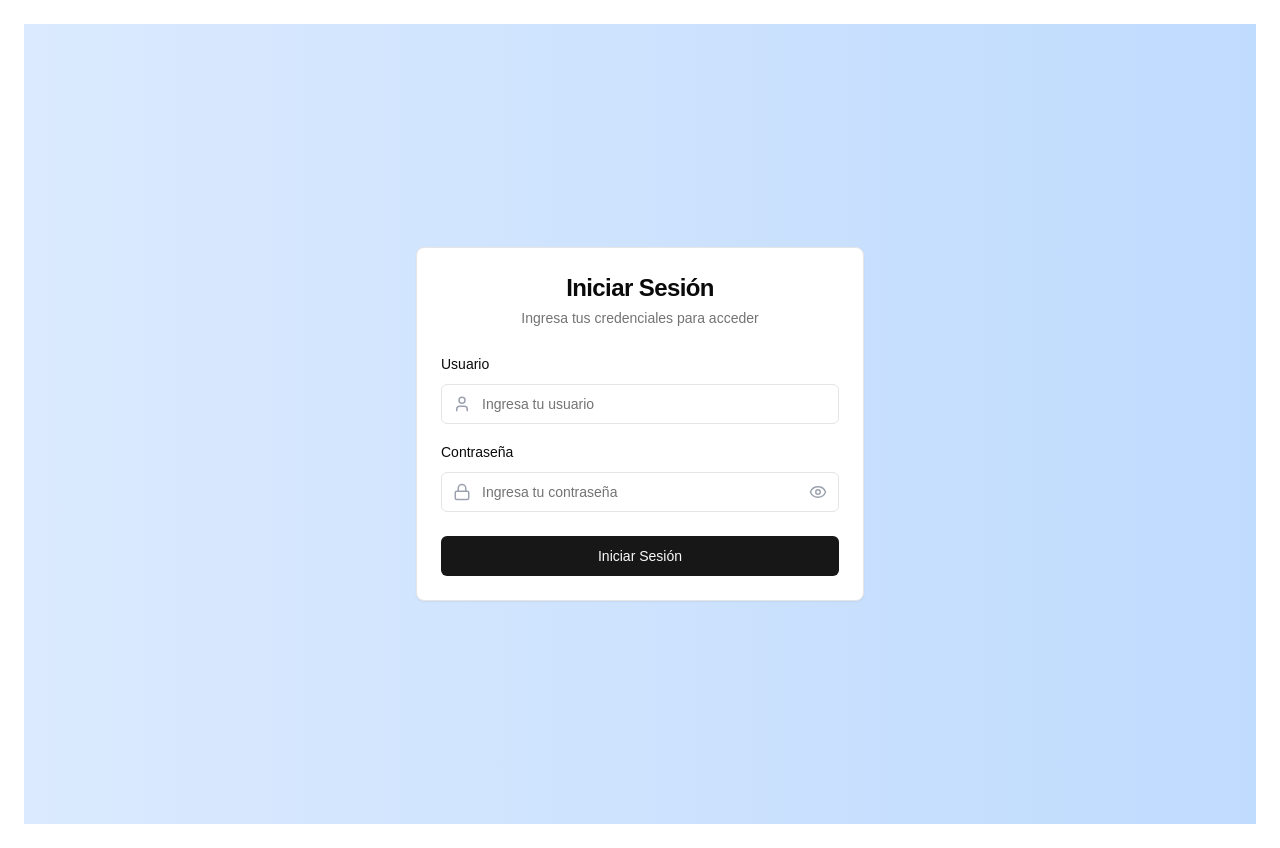
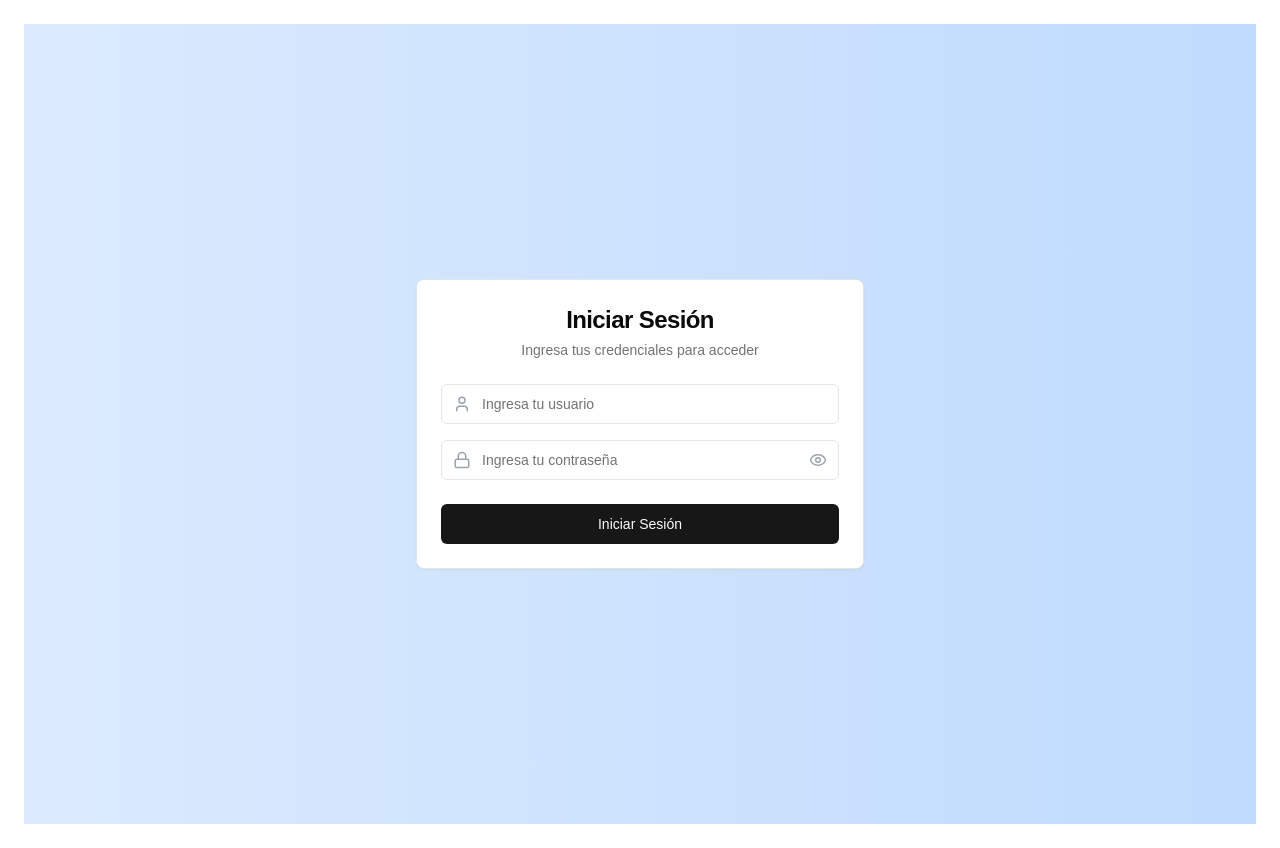
Before and after one commit to BautiJanse/GestionFinancieraSAD, a Next.js app: page /login in a window 1280 px wide. Built offline with nearby package versions, Linux system fonts and the light colour scheme.

Commit message:
Done ML and Login

```diff
--- a/app/login/page.tsx
+++ b/app/login/page.tsx
@@ -46,7 +46,6 @@ export default function LoginPage() {
             </div>
           )}
           <div className="space-y-2">
-            <Label htmlFor="username">Usuario</Label>
             <div className="relative">
               <User className="absolute left-3 top-1/2 transform -translate-y-1/2 text-gray-400" size={18} />
               <Input
@@ -60,7 +59,6 @@ export default function LoginPage() {
             </div>
           </div>
           <div className="space-y-2">
-            <Label htmlFor="password">Contraseña</Label>
             <div className="relative">
               <Lock className="absolute left-3 top-1/2 transform -translate-y-1/2 text-gray-400" size={18} />
               <Input
--- a/package.json
+++ b/package.json
@@ -10,6 +10,7 @@
   },
   "dependencies": {
     "@radix-ui/react-icons": "^1.3.2",
+    "@radix-ui/react-label": "^2.1.0",
     "@radix-ui/react-slot": "^1.1.0",
     "class-variance-authority": "^0.7.0",
     "clsx": "^2.1.1",
@@ -18,7 +19,8 @@
     "react": "^18",
     "react-dom": "^18",
     "react-icons": "^5.3.0",
-    "tailwind-merge": "^2.5.4"
+    "tailwind-merge": "^2.5.4",
+    "tailwindcss-animate": "^1.0.7"
   },
   "devDependencies": {
     "@shadcn/ui": "^0.0.4",
```
Also changed, not shown: 1 other file (tests, documents, lock files or other folders).
